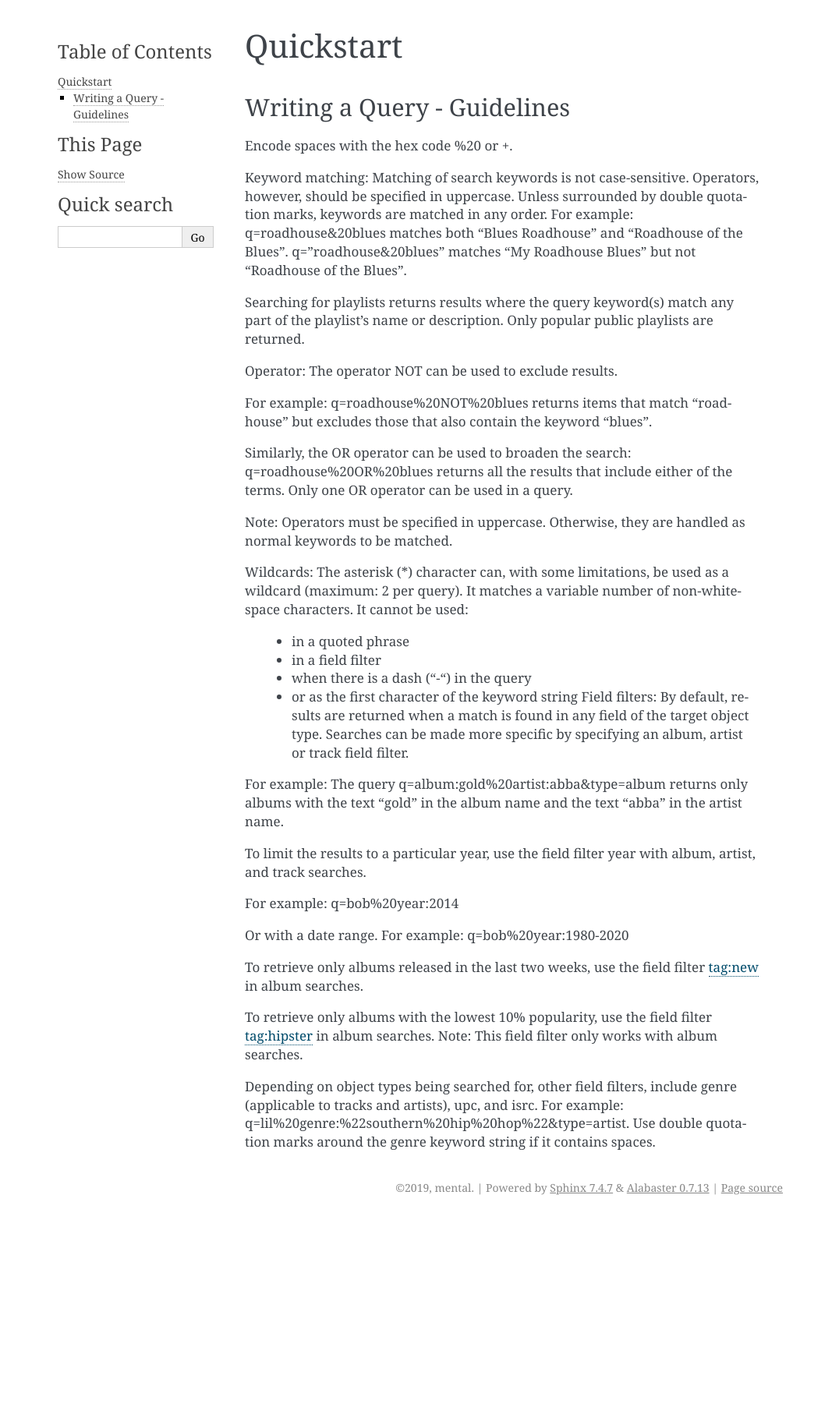
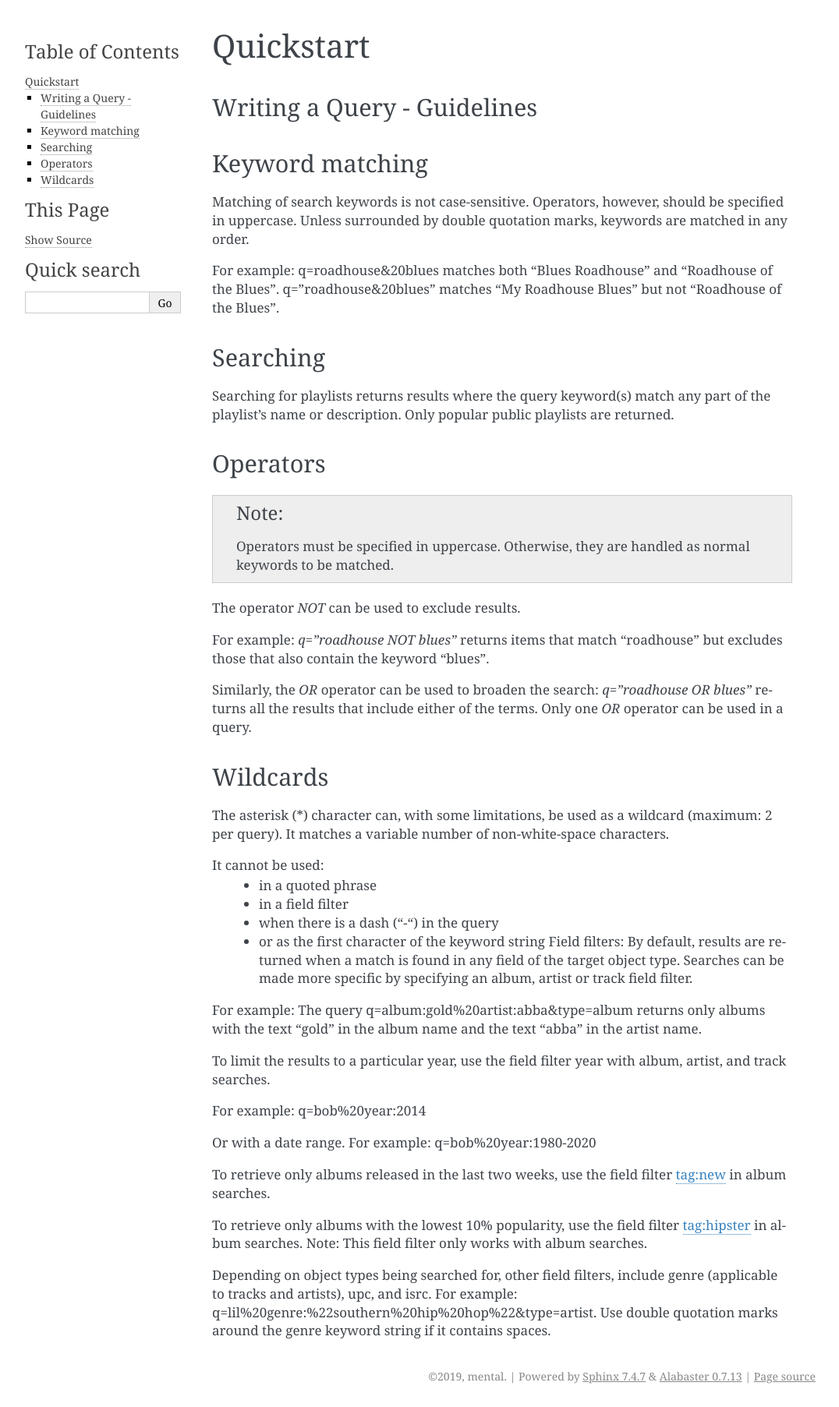
Before and after one commit to mental32/spotify.py, a Sphinx documentation site: the page built from docs/source/quickstart.rst, in a window 1280 px wide. Shown: the whole page at 78% size, without its empty margins (106-1182 px from the left). Built offline with Sphinx 7.4.7, drawn with Linux system fonts in a browser that asks for light colours; before the commit the page ends 1563 px from its top, so only the background shows below that.

```diff
--- /dev/null
+++ b/docs/source/changelog.rst
@@ -0,0 +1,6 @@
+=========
+Changelog
+=========
+
+ - `0.8.0`
+ - `+` Add changelog.
--- a/docs/source/conf.py
+++ b/docs/source/conf.py
@@ -1,63 +1,76 @@
-# Configuration file for the Sphinx documentation builder.
-#
-# This file only contains a selection of the most common options. For a full
-# list see the documentation:
-# http://www.sphinx-doc.org/en/master/config
-
+# see: http://www.sphinx-doc.org/en/master/config
 # -- Path setup --------------------------------------------------------------
-
-# If extensions (or modules to document with autodoc) are in another directory,
-# add these directories to sys.path here. If the directory is relative to the
-# documentation root, use os.path.abspath to make it absolute, like shown here.
-#
 
 import os
 import sys
-sys.path.insert(0, os.path.abspath('../..'))
-
 import datetime
 
-import spotify
+sys.path.insert(0, os.path.abspath("../.."))  # sphinx.ext.autodoc
 
 # -- Project information -----------------------------------------------------
 
-project = 'spotify.py'
-author = spotify.__author__
-copyright = '%s, %s' % (datetime.datetime.today().year, author)
-
-# The full version, including alpha/beta/rc tags
-release = spotify.__version__
-
-master_doc = 'index'
+project = "spotify.py"
+author = "mental"
+year = datetime.datetime.today().year
+copyright = "%s, %s" % (year, author)
+release = "0.8.0"
+master_doc = "index"
 
 # -- General configuration ---------------------------------------------------
 
-# Add any Sphinx extension module names here, as strings. They can be
-# extensions coming with Sphinx (named 'sphinx.ext.*') or your custom
-# ones.
-extensions = [
-    'sphinx.ext.napoleon',
-    'sphinx.ext.autodoc',
+# Add any paths that contain templates here, relative to this directory.
+templates_path = ["_templates"]
+exclude_patterns = []
+
+# autodoc_member_order = "groupwise"
+# autodoc_default_flags = ["members"]
+# html_baseurl = "https://"
+todo_include_todos = True
+
+intersphinx_mapping = {"python": ("https://docs.python.org/3", None)}
+
+napoleon_numpy_docstring = True
+napoleon_google_docstring = False
+
+raw_extension_names = [
+    "napoleon",
+    "autodoc",
+    # "doctest",
+    "extlinks",
+    # "githubpages",
+    "intersphinx",
+    # "linkcode",
+    "todo",
+    "viewcode",
 ]
 
-autodoc_member_order = 'bysource'
+extlinks = {
+    "issue": ("https://github.com/mental32/spotify.py/issues/%s", "issue "),
+    "pr": ("https://github.com/mental32/spotify.py/pulls/%s", "pr "),
+}
 
-# Add any paths that contain templates here, relative to this directory.
-templates_path = ['_templates']
+def _format_ext(name: str) -> str:
+    return f"sphinx.ext.{name}"
 
-# List of patterns, relative to source directory, that match files and
-# directories to ignore when looking for source files.
-# This pattern also affects html_static_path and html_extra_path.
-exclude_patterns = []
-
+extensions = list(map(_format_ext, raw_extension_names))
 
 # -- Options for HTML output -------------------------------------------------
 
-# The theme to use for HTML and HTML Help pages.  See the documentation for
-# a list of builtin themes.
-html_theme = 'alabaster'
+html_theme = "alabaster"
+html_static_path = ["_static"]
 
-# Add any paths that contain custom static files (such as style sheets) here,
-# relative to this directory. They are copied after the builtin static files,
-# so a file named "default.css" will overwrite the builtin "default.css".
-html_static_path = ['_static']
+html_theme_options = {
+    "logo": "/images/logo.png",
+    "logo_name": True,
+    "logo_text_align": "center",
+    "description": "Pythonic asyncronous spotify api library",
+    "github_user": "mental32",
+    "github_repo": "spotify.py",
+    "travis_button": True,
+    "codecov_button": True,
+    "link": "#3782BE",
+    "link_hover": "#3782BE",
+    # Wide enough that 80-col code snippets aren't truncated on default font
+    # settings (at least for bitprophet's Chrome-on-OSX-Yosemite setup)
+    "page_width": "1024px",
+}
--- a/docs/source/introduction.rst
+++ b/docs/source/introduction.rst
@@ -1,2 +1,8 @@
 Introduction
 ============
+
+Getting Started
+---------------
+
+Concepts
+--------
--- a/docs/source/quickstart.rst
+++ b/docs/source/quickstart.rst
@@ -4,22 +4,41 @@ Quickstart
 Writing a Query - Guidelines
 ----------------------------
 
-Encode spaces with the hex code %20 or +.
+Keyword matching
+----------------
 
-Keyword matching: Matching of search keywords is not case-sensitive. Operators, however, should be specified in uppercase. Unless surrounded by double quotation marks, keywords are matched in any order. For example: q=roadhouse&20blues matches both “Blues Roadhouse” and “Roadhouse of the Blues”. q="roadhouse&20blues" matches “My Roadhouse Blues” but not “Roadhouse of the Blues”.
+Matching of search keywords is not case-sensitive. Operators, however, should
+be specified in uppercase. Unless surrounded by double quotation marks,
+keywords are matched in any order.
+
+For example: q=roadhouse&20blues matches both “Blues Roadhouse” and “Roadhouse of the Blues”. q="roadhouse&20blues" matches “My Roadhouse Blues” but not “Roadhouse of the Blues”.
+
+Searching
+---------
 
 Searching for playlists returns results where the query keyword(s) match any part of the playlist’s name or description. Only popular public playlists are returned.
 
-Operator: The operator NOT can be used to exclude results.
+Operators
+---------
 
-For example: q=roadhouse%20NOT%20blues returns items that match “roadhouse” but excludes those that also contain the keyword “blues”.
+.. note::
 
-Similarly, the OR operator can be used to broaden the search: q=roadhouse%20OR%20blues returns all the results that include either of the terms. Only one OR operator can be used in a query.
+    Operators must be specified in uppercase. Otherwise, they are handled as normal keywords to be matched.
 
-Note: Operators must be specified in uppercase. Otherwise, they are handled as normal keywords to be matched.
+The operator `NOT` can be used to exclude results.
 
-Wildcards: The asterisk (*) character can, with some limitations, be used as a wildcard (maximum: 2 per query). It matches a variable number of non-white-space characters. It cannot be used:
+For example: `q="roadhouse NOT blues"` returns items that match “roadhouse” but excludes those that also contain the keyword “blues”.
 
+Similarly, the `OR` operator can be used to broaden the search: `q="roadhouse OR blues"` returns all the results that include either of the terms. Only one `OR` operator can be used in a query.
+
+Wildcards
+---------
+
+The asterisk (*) character can, with some limitations, be used as a wildcard
+(maximum: 2 per query). It matches a variable number of non-white-space
+characters.
+
+It cannot be used:
  - in a quoted phrase
  - in a field filter
  - when there is a dash (“-“) in the query
```
Also changed, not shown: docs/source/api.rst (+17 -17 lines), docs/source/index.rst (+5 -2 lines), docs/source/_static/images/logo.png (renamed from docs/source/images/logo.png), docs/source/_static/images/visualization-reordering-tracks.png (renamed from docs/source/images/visualization-reordering-tracks.png).
